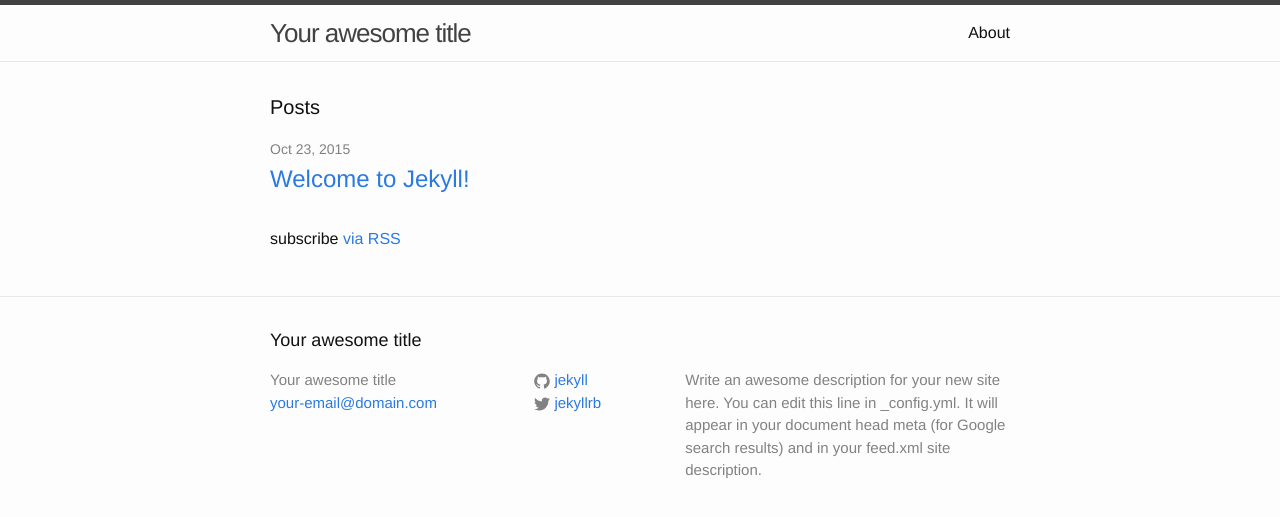
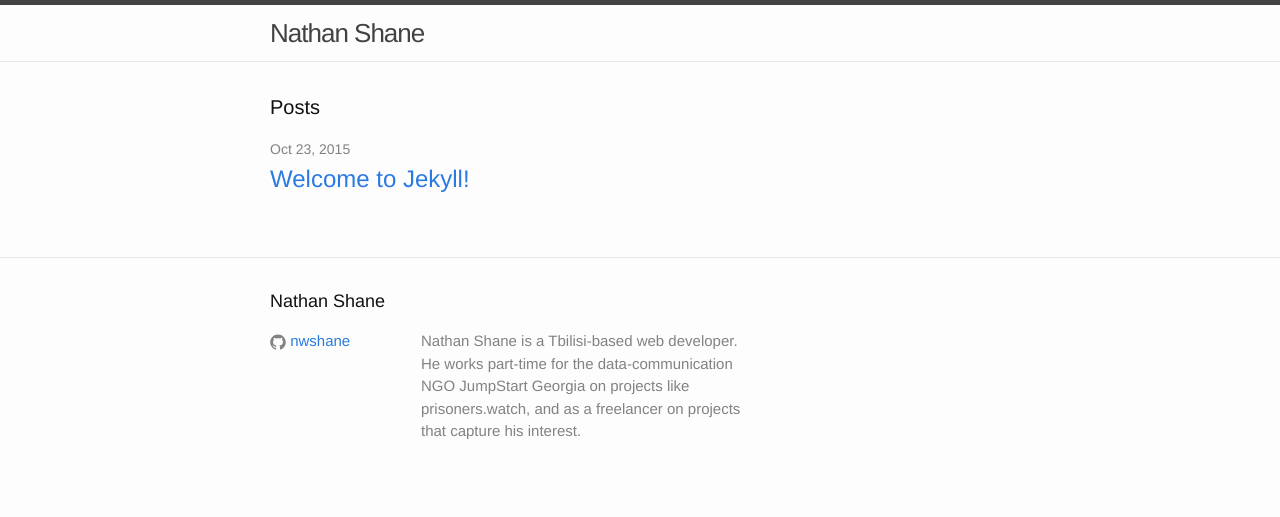
Before and after one commit to nwshane/nwshane.github.io, a Jekyll site: the page built from index.html, in a window 1280 px wide. Shown: the top 517 px of the page. Built offline with Jekyll 4.4.1, drawn with Linux system fonts in a browser that asks for light colours.

Commit message:
Filled in values in config.yml, removed some values, and removed some unnecessary files/code.

```diff
--- a/_config.yml
+++ b/_config.yml
@@ -1,14 +1,14 @@
 # Site settings
-title: Your awesome title
-email: your-email@domain.com
-description: > # this means to ignore newlines until "baseurl:"
-  Write an awesome description for your new site here. You can edit this
-  line in _config.yml. It will appear in your document head meta (for
-  Google search results) and in your feed.xml site description.
-baseurl: "" # the subpath of your site, e.g. /blog/
-url: "http://yourdomain.com" # the base hostname & protocol for your site
-twitter_username: jekyllrb
-github_username:  jekyll
+title: Nathan Shane
+description: >
+  Nathan Shane is a Tbilisi-based web developer. He works part-time for
+  the data-communication NGO JumpStart Georgia on projects like
+  prisoners.watch, and as a freelancer on projects that capture his interest.
+# the subpath of your site, e.g. /blog/
+baseurl: ""
+# the base hostname & protocol for your site
+url: 'http://nathanshane.me'
+github_username: nwshane
 
 # Build settings
 markdown: kramdown
--- a/_includes/footer.html
+++ b/_includes/footer.html
@@ -5,13 +5,6 @@
     <h2 class="footer-heading">{{ site.title }}</h2>
 
     <div class="footer-col-wrapper">
-      <div class="footer-col  footer-col-1">
-        <ul class="contact-list">
-          <li>{{ site.title }}</li>
-          <li><a href="mailto:{{ site.email }}">{{ site.email }}</a></li>
-        </ul>
-      </div>
-
       <div class="footer-col  footer-col-2">
         <ul class="social-media-list">
           {% if site.github_username %}
@@ -27,21 +20,6 @@
             </a>
           </li>
           {% endif %}
-
-          {% if site.twitter_username %}
-          <li>
-            <a href="https://twitter.com/{{ site.twitter_username }}">
-              <span class="icon  icon--twitter">
-                <svg viewBox="0 0 16 16">
-                  <path fill="#828282" d="M15.969,3.058c-0.586,0.26-1.217,0.436-1.878,0.515c0.675-0.405,1.194-1.045,1.438-1.809
-                  c-0.632,0.375-1.332,0.647-2.076,0.793c-0.596-0.636-1.446-1.033-2.387-1.033c-1.806,0-3.27,1.464-3.27,3.27 c0,0.256,0.029,0.506,0.085,0.745C5.163,5.404,2.753,4.102,1.14,2.124C0.859,2.607,0.698,3.168,0.698,3.767 c0,1.134,0.577,2.135,1.455,2.722C1.616,6.472,1.112,6.325,0.671,6.08c0,0.014,0,0.027,0,0.041c0,1.584,1.127,2.906,2.623,3.206 C3.02,9.402,2.731,9.442,2.433,9.442c-0.211,0-0.416-0.021-0.615-0.059c0.416,1.299,1.624,2.245,3.055,2.271 c-1.119,0.877-2.529,1.4-4.061,1.4c-0.264,0-0.524-0.015-0.78-0.046c1.447,0.928,3.166,1.469,5.013,1.469 c6.015,0,9.304-4.983,9.304-9.304c0-0.142-0.003-0.283-0.009-0.423C14.976,4.29,15.531,3.714,15.969,3.058z"/>
-                </svg>
-              </span>
-
-              <span class="username">{{ site.twitter_username }}</span>
-            </a>
-          </li>
-          {% endif %}
         </ul>
       </div>
 
--- a/_includes/head.html
+++ b/_includes/head.html
@@ -8,5 +8,4 @@
 
   <link rel="stylesheet" href="{{ "/css/main.css" | prepend: site.baseurl }}">
   <link rel="canonical" href="{{ page.url | replace:'index.html','' | prepend: site.baseurl | prepend: site.url }}">
-  <link rel="alternate" type="application/rss+xml" title="{{ site.title }}" href="{{ "/feed.xml" | prepend: site.baseurl | prepend: site.url }}" />
 </head>
--- a/index.html
+++ b/index.html
@@ -18,6 +18,4 @@ layout: default
     {% endfor %}
   </ul>
 
-  <p class="rss-subscribe">subscribe <a href="{{ "/feed.xml" | prepend: site.baseurl }}">via RSS</a></p>
-
 </div>
```
Also changed, not shown: about.md (deleted, +0 -11 lines), feed.xml (deleted, +0 -30 lines).
